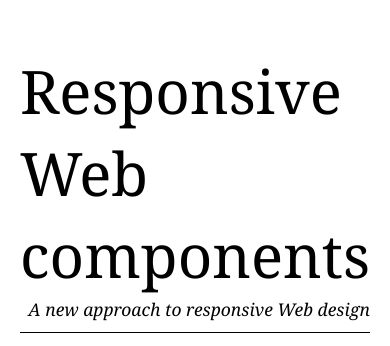
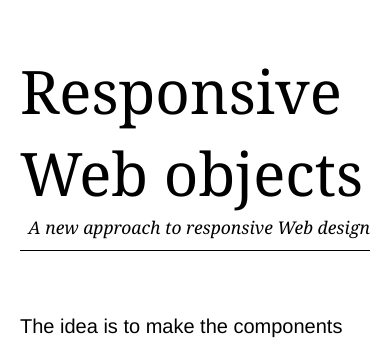
Before and after one commit to thomasgohard/responsive-web-components, a plain HTML site: page CodeFest2013Presentation.html in a window 390 px wide. Shown: the top 346 px of the page. Drawn offline with Linux system fonts and the light colour scheme.

Commit message:
Updated the presentation's to reflect the change of title to responsive Web objects.

```diff
--- a/CodeFest2013Presentation.html
+++ b/CodeFest2013Presentation.html
@@ -1,7 +1,7 @@
 <!doctype html>
 <html lang="en">
 <head>
-	<title>Responsive Web components — Web Experience Toolkit CodeFest 2013</title>
+	<title>Responsive Web objects — Web Experience Toolkit CodeFest 2013</title>
 
 	<meta charset="utf-8" />
 	<meta name="viewport" content="width=device-width, initial-scale=1" />
@@ -13,7 +13,7 @@
 
 <header class="centred">
 	<div class="title-block">
-		<h1 class="left-aligned">Responsive Web components</h1>
+		<h1 class="left-aligned">Responsive Web objects</h1>
 		<p class="subtitle">A new approach to responsive Web design</p>
 	</div>
 </header>
```
Also changed, not shown: CodeFest2013PresentationTeaser.html (+2 -2 lines).
